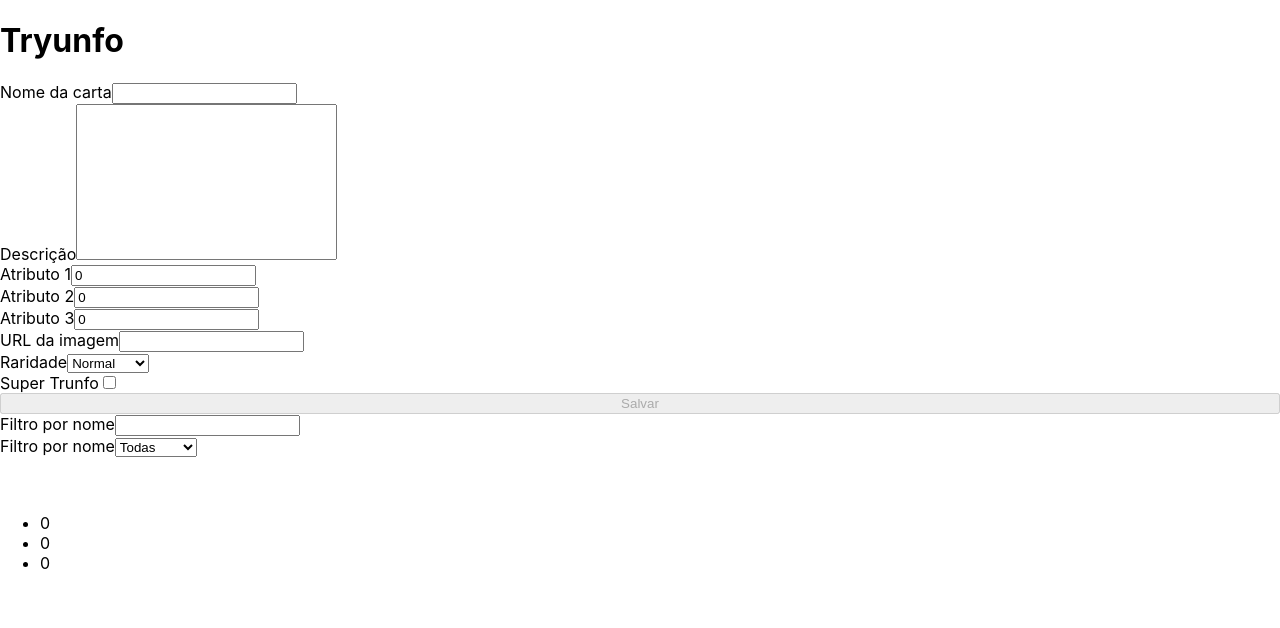
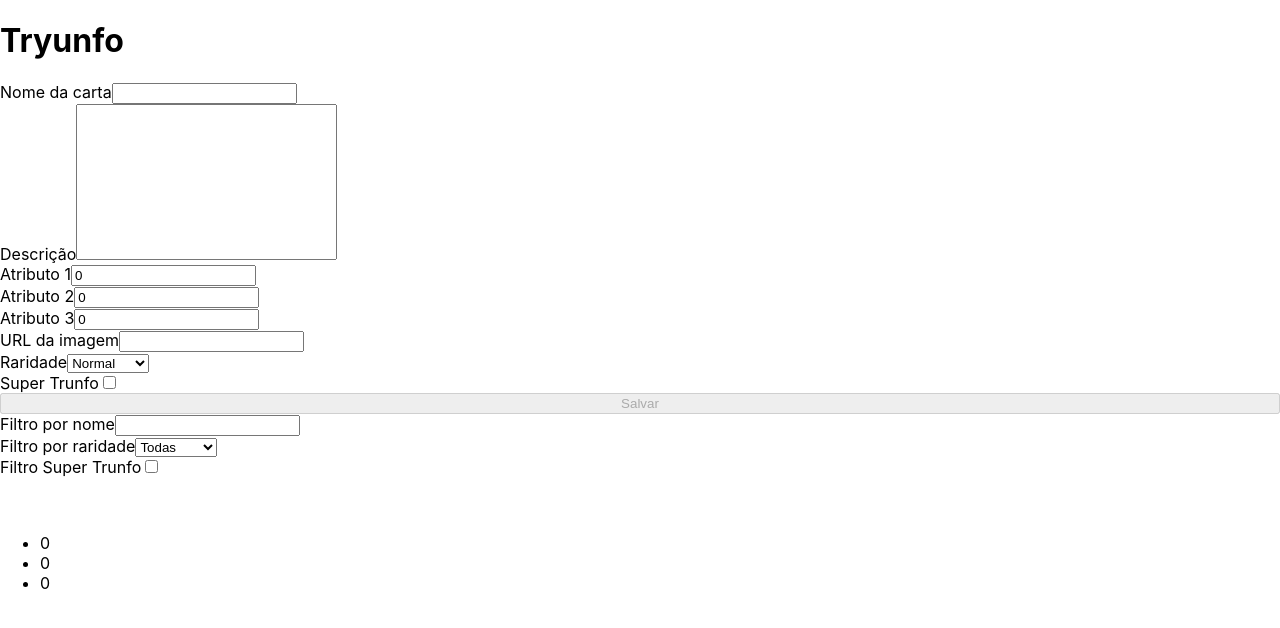
Before and after one commit to barbarazaidan/trybe-projeto-09-Tryunfo, a React (Create React App) app: page / in a window 1280 px wide. Shown: the top 628 px of the page. Built offline with nearby package versions, Linux system fonts and the light colour scheme.

Commit message:
finaliza o requisito 12

```diff
--- a/src/App.js
+++ b/src/App.js
@@ -29,6 +29,7 @@ class App extends React.Component {
       cardsFilteredName: [],
       cardsBackup: [],
       isSaveButtonDisabled: true,
+      turnOnOff: false,
     };
   }
 
@@ -43,12 +44,9 @@ class App extends React.Component {
 
   onSaveButtonClick() {
     const {
-      cardName,
-      cardDescription,
+      cardName, cardDescription,
       cardAttr1, cardAttr2, cardAttr3,
-      cardImage,
-      cardRare,
-      cardTrunfo,
+      cardImage, cardRare, cardTrunfo,
     } = this.state;
 
     const savedCard = {
@@ -80,6 +78,7 @@ class App extends React.Component {
       cardAttr3: '0',
       cardImage: '',
       cardRare: 'normal',
+      cardTrunfo: false,
     });
   }
 
@@ -94,11 +93,9 @@ class App extends React.Component {
     const maxTotalAtt = 210;
 
     const {
-      cardName,
-      cardDescription,
+      cardName, cardDescription,
       cardAttr1, cardAttr2, cardAttr3,
-      cardImage,
-      cardRare,
+      cardImage, cardRare,
     } = this.state;
 
     if (cardName.length > 0
@@ -125,12 +122,9 @@ class App extends React.Component {
   }
 
   deleteSaveCard(card) {
-    // console.log('console do botão excluir: ', card);
     const { cardsSaved, hasTrunfo } = this.state;
     const cardDelete = cardsSaved.find(({ cardName }) => cardName === card); // pego o card que vou excluir, isto é um objeto
-    // console.log('carta deletada: ', cardDelete);
     const { cardTrunfo } = cardDelete;
-    // console.log('cardTrunfo carta deletada: ', cardTrunfo);
     this.setState((previousState) => (
       { cardsSaved: previousState.cardsSaved.filter(({ cardName }) => cardName !== card),
         hasTrunfo: cardTrunfo ? false : hasTrunfo, // se cardTrunfo da carta deletada for igual a true, eu mudo o estado hasTrunfo para false, do contrário, permanece o mesmo estado
@@ -141,10 +135,11 @@ class App extends React.Component {
 
   filterCards(event) {
     const { cardsBackup } = this.state;
-    const { value, type } = event.target;
+    const { value, type, checked } = event.target;
     let cardsFiltered;
+    let ischecked = false;
 
-    if (type !== 'select-one') {
+    if (type !== 'select-one' && type !== 'checkbox') {
       cardsFiltered = cardsBackup.filter(
         ({ cardName }) => cardName.includes(value) === true,
       );
@@ -156,12 +151,19 @@ class App extends React.Component {
       );
     }
 
-    if (value === 'todas') {
+    if ((value === 'todas') || (type === 'checkbox' && checked === true)) {
       cardsFiltered = cardsBackup;
     }
 
+    if (type === 'checkbox' && checked === true) {
+      cardsFiltered = cardsBackup.filter(
+        ({ cardTrunfo }) => cardTrunfo === true,
+      );
+      ischecked = true;
+    }
+
     this.setState(
-      { cardsFilteredName: cardsFiltered },
+      { cardsFilteredName: cardsFiltered, turnOnOff: ischecked },
       this.validationShowCards,
     );
   }
@@ -177,15 +179,11 @@ class App extends React.Component {
 
   render() {
     const {
-      cardName,
-      cardDescription,
+      cardName, cardDescription,
       cardAttr1, cardAttr2, cardAttr3,
-      cardImage,
-      cardRare,
-      cardTrunfo,
-      hasTrunfo,
-      cardsSaved,
-      isSaveButtonDisabled,
+      cardImage, cardRare,
+      cardTrunfo, hasTrunfo,
+      cardsSaved, isSaveButtonDisabled, turnOnOff,
     } = this.state;
 
     return (
@@ -205,6 +203,7 @@ class App extends React.Component {
           onSaveButtonClick={ this.onSaveButtonClick }
           hasTrunfo={ hasTrunfo }
           filterCards={ this.filterCards }
+          turnOnOff={ turnOnOff }
         />
 
         <Card
@@ -219,9 +218,8 @@ class App extends React.Component {
         />
 
         <ul>
-          {cardsSaved.map((card) => ( // apesar de ter várias linhas, este é um retorno implícito, pois tudo cabe em uma única linha, se eu quiser
+          {cardsSaved.map((card) => (
             <li key={ card.cardName }>
-              {/* o spred abaixo faz com que todas as propriedades do objeto card sejam 'jogadas no componente Card e como as chaves e os valores possuem o mesmo nome, não dá erro na aplicação. */}
               <Card { ...card } />
               <button
                 type="button"
--- a/src/components/Form.jsx
+++ b/src/components/Form.jsx
@@ -35,6 +35,7 @@ class Form extends React.Component {
       isSaveButtonDisabled,
       onInputChange, onSaveButtonClick,
       filterCards,
+      turnOnOff,
     } = this.props;
 
     // console.log(isSaveButtonDisabled)
@@ -139,15 +140,17 @@ class Form extends React.Component {
             type="text"
             name="nameFilter"
             data-testid="name-filter"
+            disabled={ turnOnOff }
             onChange={ filterCards }
           />
         </label>
         <label htmlFor="rareFilter">
-          Filtro por nome
+          Filtro por raridade
           <select
             name="rareFilter"
             data-testid="rare-filter"
             defaultValue="todas"
+            disabled={ turnOnOff }
             onChange={ filterCards }
           >
             <option value="todas">Todas</option>
@@ -155,6 +158,15 @@ class Form extends React.Component {
             <option value="raro">Raro</option>
             <option value="muito raro">Muito raro</option>
           </select>
+        </label>
+        <label htmlFor="trunfoFilter">
+          Filtro Super Trunfo
+          <input
+            type="checkbox"
+            name="trunfoFilter"
+            data-testid="trunfo-filter"
+            onChange={ filterCards }
+          />
         </label>
       </form>
     );
@@ -175,11 +187,13 @@ Form.propTypes = {
   onInputChange: PropTypes.func,
   onSaveButtonClick: PropTypes.func,
   filterCards: PropTypes.func.isRequired,
+  turnOnOff: PropTypes.bool,
 };
 
 Form.defaultProps = {
   onInputChange: PropTypes.func,
   onSaveButtonClick: PropTypes.func,
+  turnOnOff: false,
 };
 
 export default Form;
```
